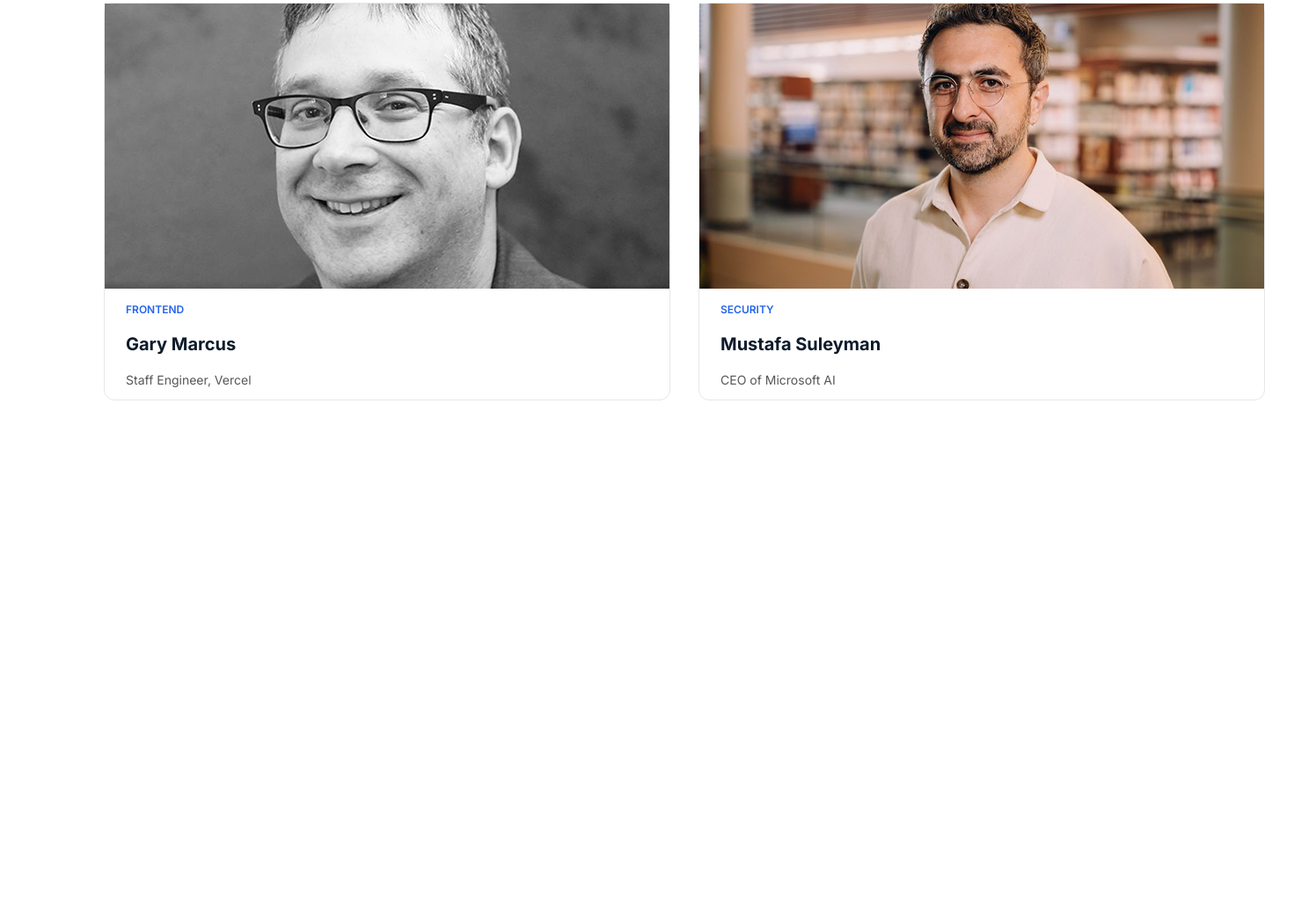
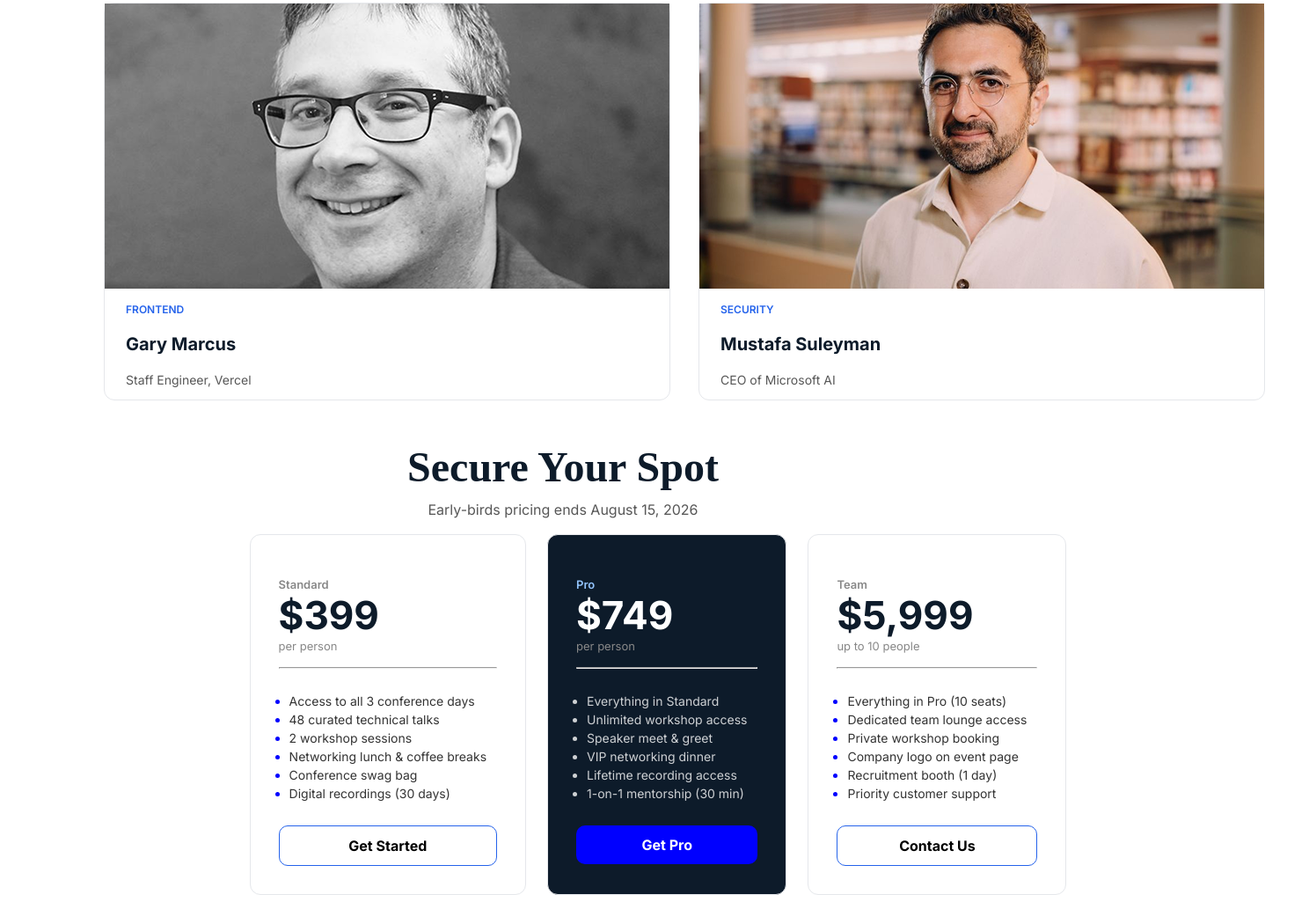
Before and after one commit to Sakib11235/assignment-01, a plain HTML site: page index.html in a window 1280 px wide. Shown: the part 1555-2580 px from the top of the page at 88% size, 1488 px wide, since content can reach past the window. Before the commit the page ends 2018 px from the top, so only its background shows below. Drawn offline with Linux system fonts and the light colour scheme.

Commit message:
spot sec. added

```diff
--- a/index.html
+++ b/index.html
@@ -73,6 +73,66 @@
                 </div>
             </div>
         </section>
+        <!-- speakers section ends -->
+
+        <!-- Secure your speakers section starts -->
+         <section class="spot-parent">
+            <h2>Secure Your Spot</h2>
+            <p>Early-birds pricing ends August 15, 2026</p>
+            <div class="spot-card">
+                <div class="spot-card-content">
+                    <ul class="content-up">
+                        <li class="card-type">Standard</li>
+                        <li class="card-price">$399</li>
+                        <li class="card-unit">per person</li>
+                    </ul>
+                    <hr>
+                    <ul class="content-down">
+                        <li>Access to all 3 conference days</li>
+                        <li>48 curated technical talks</li>
+                        <li>2 workshop sessions</li>
+                        <li>Networking lunch & coffee breaks</li>
+                        <li>Conference swag bag</li>
+                        <li>Digital recordings (30 days)</li>
+                    </ul>
+                    <button class="card-btn-2">Get Started</button>
+                </div>
+                <div class="spot-card-content-pro">
+                    <ul class="content-up">
+                        <li class="card-type-pro">Pro</li>
+                        <li class="card-price-pro">$749</li>
+                        <li class="card-unit">per person</li>
+                    </ul>
+                    <hr>
+                    <ul class="content-down-pro">
+                        <li>Everything in Standard</li>
+                        <li>Unlimited workshop access</li>
+                        <li>Speaker meet & greet</li>
+                        <li>VIP networking dinner</li>
+                        <li>Lifetime recording access</li>
+                        <li>1-on-1 mentorship (30 min)</li>
+                    </ul>
+                    <button class="card-btn">Get Pro</button>
+                </div>
+                <div class="spot-card-content">
+                    <ul class="content-up">
+                        <li class="card-type">Team</li>
+                        <li class="card-price">$5,999</li>
+                        <li class="card-unit">up to 10 people</li>
+                    </ul>
+                    <hr>
+                    <ul class="content-down">
+                        <li>Everything in Pro (10 seats)</li>
+                        <li>Dedicated team lounge access</li>
+                        <li>Private workshop booking</li>
+                        <li>Company logo on event page</li>
+                        <li>Recruitment booth (1 day)</li>
+                        <li>Priority customer support</li>
+                    </ul>
+                    <button class="card-btn-2">Contact Us</button>
+                </div>
+            </div>
+         </section>
     </main>
 </body>
 
--- a/styles.css
+++ b/styles.css
@@ -107,3 +107,126 @@
     font-weight: 400;
     padding-left: 24px;
 }
+
+/* secure your spot css */
+.spot-parent h2, .spot-parent p{
+    color: black;
+    text-align: center;
+
+}
+.spot-parent h2{
+    font-size: 48px;
+    font-weight: 700;
+    line-height: 1.5;
+    color: #0d1b2a;
+    margin-bottom: 0px;
+}
+.spot-parent p{
+    font-size: 16px;
+    font-weight: 400;
+    line-height: 1.5;
+    color: #575757;
+    margin-top: 0px;
+}
+
+.spot-card{
+    height: auto;
+    width: 1320px;
+    display: flex;
+    gap: 24px;
+    justify-content: center;
+    padding-left: 80px;
+    padding-right: 80px;
+}
+.spot-card-content,.spot-card-content-pro{
+    padding: 32px;
+    font-family: 'Inter',sans-serif;
+    border: 1px solid #e5e7ebFF;
+    border-radius: 12px;
+}
+.spot-card-content-pro{
+    background-color: #0d1b2aFF;
+}
+.spot-card-content-pro hr{
+    color: #ffffff33;
+}
+.card-type-pro{
+    font-size: 13px;
+    font-weight: 600;
+    color: #93C5FD;
+}
+.card-price-pro{
+    font-size: 44px;
+    font-weight: 700;
+    color: #ffffff;
+}
+.content-down-pro{
+    font-size: 14px;
+    font-weight: 400;
+    color: #ffffffcc;
+    line-height: 1.5;
+    padding: 12px;
+}
+
+.content-up{
+    list-style: none;
+    padding: 0px;
+
+}
+.card-type{
+    font-size: 13px;
+    font-weight: 600;
+    color: #888888;
+}
+.card-price{
+    font-size: 44px;
+    font-weight: 700;
+    color: #0d1b2a;
+}
+.card-unit{
+    font-size: 13px;
+    font-weight: 400;
+    color: #888888;
+}
+.content-down{
+    font-size: 14px;
+    font-weight: 400;
+    color: #333333;
+    line-height: 1.5;
+    padding: 12px;
+
+}
+.content-down li::marker{
+    color: blue;
+}
+.card-btn{
+    border: none;
+    border-radius: 10px;
+    background-color: blue;
+    padding: 12px;
+    font-size: 16px;
+    font-weight: 700;
+    color: #ffffff;
+    font-family: 'Inter',sans-serif;
+    width: 100%;
+}
+.card-btn:hover{
+    background-color: rgb(146, 146, 208);
+    cursor: pointer;
+}
+
+.card-btn-2{
+    border: 1px solid #2563ebFF;
+    border-radius: 10px;
+    background-color: white;
+    padding: 12px;
+    font-size: 16px;
+    font-weight: 700;
+    color: black;
+    font-family: 'Inter',sans-serif;
+    width: 100%;
+}
+.card-btn-2:hover{
+    background-color: rgb(146, 146, 208);
+    cursor: pointer;
+}
```
Also changed, not shown: 1 other file.
